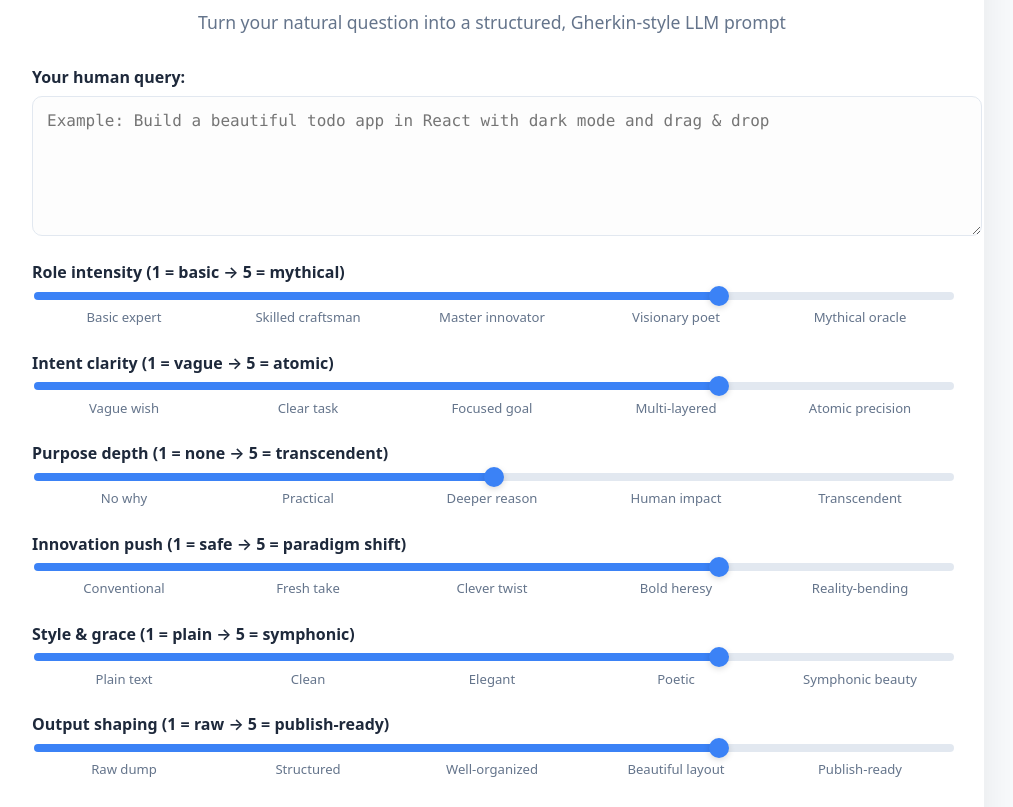
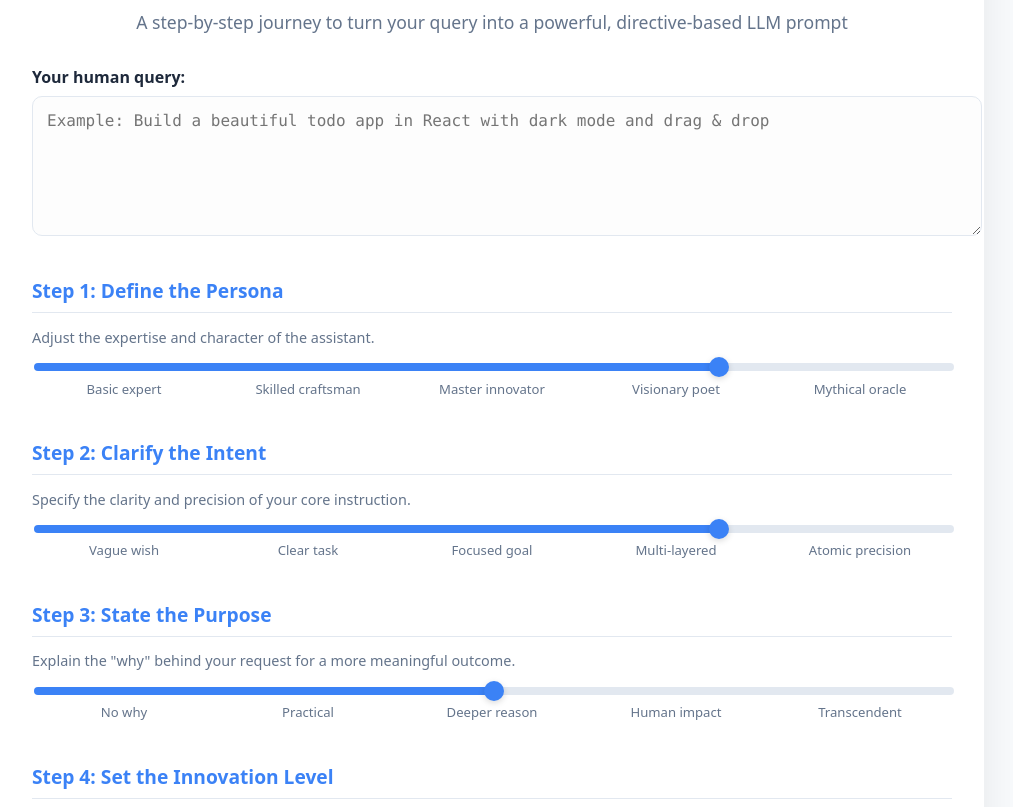
Before and after one commit to polonski/mel, a plain HTML site: page docs/index.html in a window 1280 px wide. Shown: the part 107-914 px from the top of the page, without its empty margins (148-1161 px from the left). Drawn offline with Linux system fonts and the light colour scheme.

Commit message:
feat(index):ask gemini to rewrite gemini slop

```diff
--- a/docs/index.html
+++ b/docs/index.html
@@ -85,6 +85,15 @@
       box-shadow: 0 0 0 3px rgba(59, 130, 246, 0.15);
     }
 
+    .step-heading {
+      font-size: 1.2rem;
+      font-weight: 600;
+      color: var(--primary);
+      margin: 1rem 0 0.5rem;
+      border-bottom: 1px solid var(--border);
+      padding-bottom: 0.5rem;
+    }
+
     .slider-group {
       display: flex;
       flex-direction: column;
@@ -98,6 +107,13 @@
       border-radius: 999px;
       appearance: none;
       outline: none;
+    }
+
+    .slider-group label {
+      font-weight: 400;
+      color: var(--muted);
+      font-size: 0.9rem;
+      margin-bottom: 0.5rem;
     }
 
     input[type="range"]::-webkit-slider-thumb {
@@ -230,7 +246,7 @@
 
   <div class="container">
     <h1>MEL – Machine Expression Language</h1>
-    <p class="subtitle">Turn your natural question into a structured, Gherkin-style LLM prompt</p>
+    <p class="subtitle">A step-by-step journey to turn your query into a powerful, directive-based LLM prompt</p>
 
     <div class="form-grid">
 
@@ -240,8 +256,9 @@
           placeholder="Example: Build a beautiful todo app in React with dark mode and drag & drop"></textarea>
       </div>
 
-      <div class="slider-group">
-        <label for="roleLevel">Role intensity (1 = basic → 5 = mythical)</label>
+      <div class="slider-group" id="step1">
+        <h2 class="step-heading">Step 1: Define the Persona</h2>
+        <label for="roleLevel">Adjust the expertise and character of the assistant.</label>
         <input type="range" id="roleLevel" min="1" max="5" value="4" oninput="updateSlider(this)">
         <div class="slider-labels">
           <span>Basic expert</span>
@@ -252,8 +269,9 @@
         </div>
       </div>
 
-      <div class="slider-group">
-        <label for="intentLevel">Intent clarity (1 = vague → 5 = atomic)</label>
+      <div class="slider-group" id="step2">
+        <h2 class="step-heading">Step 2: Clarify the Intent</h2>
+        <label for="intentLevel">Specify the clarity and precision of your core instruction.</label>
         <input type="range" id="intentLevel" min="1" max="5" value="4" oninput="updateSlider(this)">
         <div class="slider-labels">
           <span>Vague wish</span>
@@ -264,8 +282,9 @@
         </div>
       </div>
 
-      <div class="slider-group">
-        <label for="purposeLevel">Purpose depth (1 = none → 5 = transcendent)</label>
+      <div class="slider-group" id="step3">
+        <h2 class="step-heading">Step 3: State the Purpose</h2>
+        <label for="purposeLevel">Explain the "why" behind your request for a more meaningful outcome.</label>
         <input type="range" id="purposeLevel" min="1" max="5" value="3" oninput="updateSlider(this)">
         <div class="slider-labels">
           <span>No why</span>
@@ -276,8 +295,9 @@
         </div>
       </div>
 
-      <div class="slider-group">
-        <label for="innovationLevel">Innovation push (1 = safe → 5 = paradigm shift)</label>
+      <div class="slider-group" id="step4">
+        <h2 class="step-heading">Step 4: Set the Innovation Level</h2>
+        <label for="innovationLevel">Choose how much creativity and novelty to introduce.</label>
         <input type="range" id="innovationLevel" min="1" max="5" value="4" oninput="updateSlider(this)">
         <div class="slider-labels">
           <span>Conventional</span>
@@ -288,8 +308,9 @@
         </div>
       </div>
 
-      <div class="slider-group">
-        <label for="styleLevel">Style & grace (1 = plain → 5 = symphonic)</label>
+      <div class="slider-group" id="step5">
+        <h2 class="step-heading">Step 5: Choose the Style</h2>
+        <label for="styleLevel">Define the aesthetic and readability of the final output.</label>
         <input type="range" id="styleLevel" min="1" max="5" value="4" oninput="updateSlider(this)">
         <div class="slider-labels">
           <span>Plain text</span>
@@ -300,8 +321,9 @@
         </div>
       </div>
 
-      <div class="slider-group">
-        <label for="outputLevel">Output shaping (1 = raw → 5 = publish-ready)</label>
+      <div class="slider-group" id="step6">
+        <h2 class="step-heading">Step 6: Shape the Output</h2>
+        <label for="outputLevel">Determine the structure and format of the response.</label>
         <input type="range" id="outputLevel" min="1" max="5" value="4" oninput="updateSlider(this)">
         <div class="slider-labels">
           <span>Raw dump</span>
@@ -345,7 +367,7 @@
     const sliders = {
       role: { base: ['a Basic expert', 'a Skilled craftsman', 'a Master innovator', 'a Visionary poet', 'a Mythical oracle'] },
       intent: { base: ['roughly translate', 'clearly define the task for', 'sharpen the intent of', 'achieve a layered multi-goal from', 'follow an atomic-precision directive for'] },
-      purpose: { base: ['', 'to solve a real problem', 'to create lasting value', 'to benefit humanity deeply', 'for a transcendent or poetic impact'] },
+      purpose: { base: ['', 'to solve a real problem', 'to create lasting value', 'to benefit humanity deeply', 'to have a transcendent or poetic impact'] },
       innovation: { base: ['', 'apply a fresh perspective', 'add one clever twist', 'infuse bold conceptual heresy', 'include a paradigm-shifting insight'] },
       style: { base: ['plain and direct', 'clean and readable', 'elegant with a natural flow', 'full of poetic clarity', 'like a symphony of quiet beauty'] },
       output: { base: ['a raw text dump', 'a well-structured markdown document', 'a beautifully formatted response', 'a production-grade layout', 'a publish-ready artifact with impeccable polish'] }
@@ -366,7 +388,7 @@
       const outputEl = document.getElementById('melOutput');
 
       if (!query) {
-        outputEl.value = "Enter your query to generate a Gherkin-style MEL prompt…";
+        outputEl.value = "Enter your query to begin the prompt generation journey…";
         return;
       }
 
@@ -377,19 +399,19 @@
       const styleTxt = sliders.style.base[getLevel('styleLevel')];
       const outputTxt = sliders.output.base[getLevel('outputLevel')];
 
-      const mel = `Given I am ${roleTxt}
+      const mel = `Constraint: Act as the specified Persona to perform the Task on the Query.
 
-When I want to ${intentTxt}:
+Persona: ${roleTxt}
+Task: ${intentTxt}
+Query:
   """
   ${query}
   """
-
-${purposeTxt ? `And my purpose is ${purposeTxt}` : ''}
-${innovationTxt ? `And I want to ${innovationTxt}` : ''}
-
-Then the output should be ${outputTxt}
-And the style should be ${styleTxt}
-And it must be polished until it feels inevitable and delightful`;
+${purposeTxt ? `Purpose: ${purposeTxt}` : ''}
+${innovationTxt ? `Innovate: ${innovationTxt}` : ''}
+Style: ${styleTxt}
+Output: ${outputTxt}
+Polish: until it feels inevitable and delightful`;
 
       // Clean up blank lines that result from empty optional parts
       outputEl.value = mel.split('\n').filter(line => line.trim() !== '').join('\n');
```
